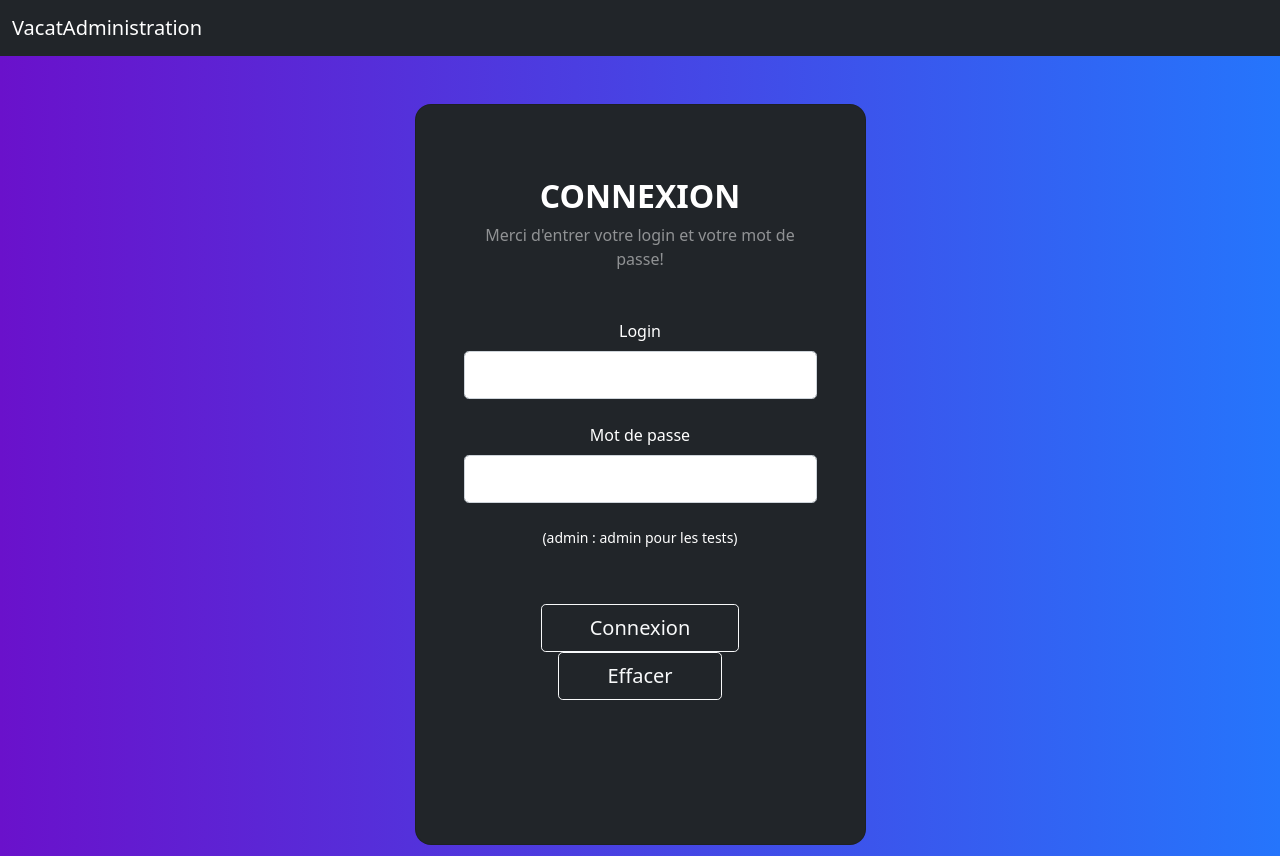
After one commit to NiolRone/Vacatadministration, a Flask app: page /login in a window 1280 px wide. The commit adds this page. Run offline with Flask 2, Linux system fonts and the light colour scheme; some libraries are stand-ins or nearby versions.

Commit message:
Echéance 1 - Base de donnée avec données dedans, liste de données sur le site, connection a la BDD, login / logout

```diff
--- a/app.py
+++ b/app.py
@@ -8,17 +8,19 @@ Création: maurelji, le 13/05/2022
 # Imports
 from flask import Flask, render_template, request, flash, redirect, url_for, session
 import util
+from flask_wtf.csrf import CSRFProtect
 
-# Routes
+# Initialisation
 app = Flask(__name__)
 app.config['SECRET_KEY'] = '2033090bb1a123046aef055a852e254ca3f056f0a4454af930cffc019b601465'
 app.config['DATABASE'] = 'bdd/bdd_v2.sqlite'
 app.teardown_appcontext(util.close_db)
+csrf = CSRFProtect(app)
 
-
+# Routes
 @app.route("/")
 def home():
-    return render_template("home.html", vacataires=util.get_data())
+    return render_template("home.html", vacataires=util.get_vacataires())
 
 
 @app.route('/login', methods=['GET', 'POST'])
@@ -28,10 +30,10 @@ def login():
     login = request.form.get('login')
     password = request.form.get('password')
     if util.check_login(login, password):
-        flash("Connexion réussie")
+        flash("Connexion réussie", "success")
         session['login'] = login
         return redirect(url_for('home'))
-    flash("Identifiants invalides")
+    flash("Identifiants invalides", "error")
     return redirect(url_for('login'))
 
 
@@ -39,7 +41,7 @@ def login():
 def logout():
     if 'login' in session:
         session.pop('login')
-        flash('Déconnexion réussie')
+        flash('Déconnexion réussie', 'success')
     return redirect(url_for('login'))
 
 
--- a/static/css/custom.css
+++ b/static/css/custom.css
@@ -0,0 +1,47 @@
+.gradient-custom {
+/* fallback for old browsers */
+background: #6a11cb;
+
+/* Chrome 10-25, Safari 5.1-6 */
+background: -webkit-linear-gradient(to right, rgba(106, 17, 203, 1), rgba(37, 117, 252, 1));
+
+/* W3C, IE 10+/ Edge, Firefox 16+, Chrome 26+, Opera 12+, Safari 7+ */
+background: linear-gradient(to right, rgba(106, 17, 203, 1), rgba(37, 117, 252, 1))
+}
+
+
+/* The flash-error message box */
+.flash-error {
+  padding: 15px;
+  background-color: #f44336; /* Red */
+  color: white;
+}
+
+/* The flash-success message box */
+.flash-success {
+  padding: 15px;
+  background-color: green; /* green */
+  color: white;
+}
+
+/* The close button of flash messages */
+.closebtn {
+  margin-left: 15px;
+  color: white;
+  font-weight: bold;
+  float: right;
+  font-size: 22px;
+  line-height: 20px;
+  cursor: pointer;
+  transition: 0.3s;
+}
+
+/* When moving the mouse over the close button */
+.closebtn:hover {
+  color: black;
+}
+
+/* The login in the navbar when connected */
+.navbar-login {
+  texxt-color: #319E82;
+}
--- a/templates/layout.html
+++ b/templates/layout.html
@@ -11,24 +11,39 @@
     <link href="/static/css/custom.css" rel="stylesheet">
 </head>
 <body>
+
     <!-- Navigation -->
     <nav class="navbar navbar-dark bg-dark">
         <div class="container-fluid">
             <a class="navbar-brand" href="{{url_for('home')}}">VacatAdministration</a>
-            <span class="navbar-text">#login-quand-connecté</span>
-            <a href="#" class="btn btn-outline-danger">Se déconnecter</a>
+            <span class="navbar-brand">{%if 'login' in session%} Vous êtes connecté en tant que : {{session['login']}} {%endif%}</span>
+            {%if 'login' in session%} <a href="{{url_for('logout')}}" class="btn btn-outline-danger">Se déconnecter</a>{%endif%}
         </div>
     </nav>
+
+    <!-- Affichage message Flash -->
+    {% with messages = get_flashed_messages(with_categories=true) %}
+    {% if messages %}
+        {% for category, message in messages %}
+        {% if category == 'error' %}
+          <div class="flash-error">
+              {{ message }}
+              <span class="closebtn" onclick="this.parentElement.style.display='none';">&times;</span>
+          </div>
+        {% else %}
+          <div class="flash-success">
+              {{ message }}
+              <span class="closebtn" onclick="this.parentElement.style.display='none';">&times;</span>
+          </div>
+        {% endif %}
+        {% endfor %}
+    {% endif %}
+    {% endwith %}
+
+    <!-- Contenu des pages -->
     {% block main %}
 
     {% endblock %}
-
-
-
-
-
-
-
 
     <!-- Scripts -->
     <script src="/static/js/bootstrap.bundle.min.js"></script>
--- /dev/null
+++ b/templates/login.html
@@ -0,0 +1,39 @@
+{% extends "layout.html" %}
+{% block title %}Login{% endblock %}
+{% block main %}
+<!-- style -->
+<section class="vh-100 gradient-custom">
+    <div class="container py-5 h-100">
+        <div class="row d-flex justify-content-center align-items-center">
+            <div class="col-12 col-md-8 col-lg-6 col-xl-5">
+                <div class="card bg-dark text-white" style="border-radius: 1rem;">
+                    <div class="card-body p-5 text-center">
+                        <div class="mb-md-5 mt-md-4 pb-5">
+                            <h2 class="fw-bold mb-2 text-uppercase">Connexion</h2>
+                            <p class="text-white-50 mb-5">Merci d'entrer votre login et votre mot de passe!</p>
+
+                            <!-- Formulaire -->
+                            <form method="POST">
+                                <input type="hidden" name="csrf_token" value="{{ csrf_token() }}">
+                                <div class="form-outline form-white mb-4">
+                                    <label class="form-label">Login</label>
+                                    <input type="text" name="login" id="typeEmailX" class="form-control form-control-lg" />
+                                </div>
+                                <div class="form-outline form-white mb-4">
+                                    <label class="form-label">Mot de passe </label>
+                                    <input type="password" name="password" class="form-control form-control-lg" />
+                                </div>
+                                <p class="small mb-5 pb-lg-2">(admin : admin pour les tests)</p>
+                                <button class="btn btn-outline-light btn-lg px-5" type="submit">Connexion</button>
+                                <button class="btn btn-outline-light btn-lg px-5" type="reset">Effacer</button>
+                            </form>
+                            <!-- Fin formulaire -->
+
+                        </div>
+                    </div>
+                </div>
+            </div>
+        </div>
+    </div>
+</section>
+{% endblock %}
--- a/util.py
+++ b/util.py
@@ -4,6 +4,7 @@ import bcrypt
 
 
 def get_db():
+    """Open a new database connection if there is none yet for the current application context"""
     if 'db' not in g:
         g.db = sqlite3.connect(current_app.config['DATABASE'])
         g.db.row_factory = sqlite3.Row
@@ -12,13 +13,15 @@ def get_db():
 
 
 def close_db(e=None):
+    """Close database connection on app teardown"""
     db = g.pop('db', None)
     if db is not None:
         db.close()
         current_app.logger.info(f'Déconnexion de la BDD')
 
 
-def get_data():
+def get_vacataires():
+    """Get all vacataires from database"""
     db = get_db()
     cursor = db.cursor()
     cursor.execute("""SELECT * FROM vacataires""")
@@ -26,6 +29,7 @@ def get_data():
 
 
 def get_user(user):
+    """Get data of an user by login"""
     db = get_db()
     cursor = db.cursor()
     cursor.execute("""SELECT login, mdp, role FROM comptes
@@ -36,14 +40,17 @@ def get_user(user):
 
 
 def password_hash(password):
+    """Hash a password for storing"""
     return bcrypt.hashpw(password.encode('utf-8'), bcrypt.gensalt()).decode("utf-8")
 
 
 def password_verify(password, hash):
+    """Verify a stored password against one provided by user"""
     return bcrypt.checkpw(password.encode('utf-8'),
                           hash.encode('utf-8') if isinstance(hash, str) else hash)
 
 
 def check_login(login, password):
+    """Check if login and password are correct"""
     user = get_user(login)
     return user is not None and password_verify(password, user['mdp'])
```
Also changed, not shown: bdd/bdd_v2.sqlite.
